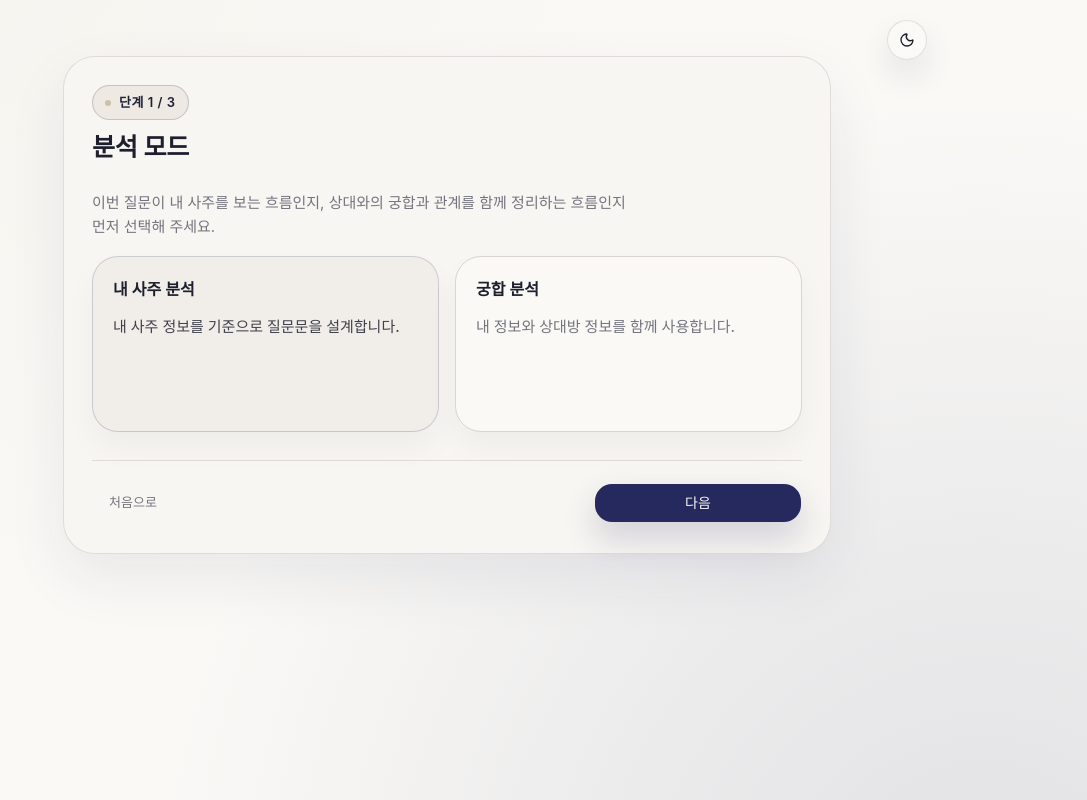
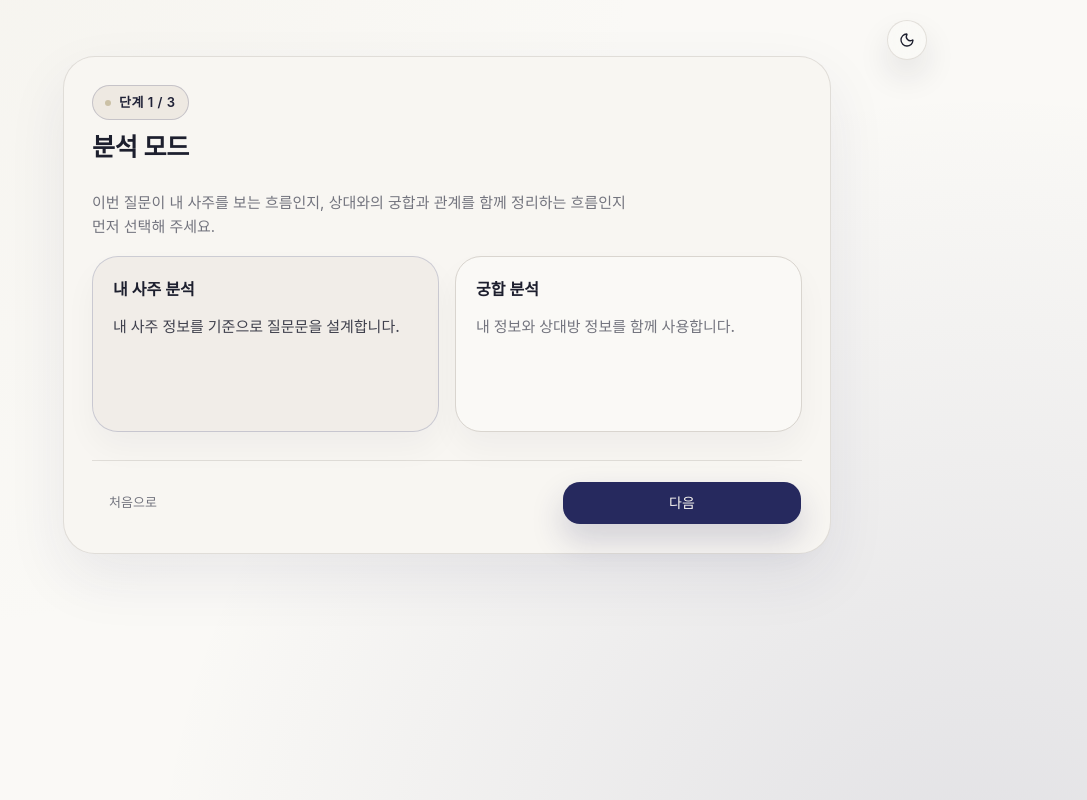
Before and after one commit to song-chaeyoung/SajuPrompt, a Next.js app: page /mode in a window 1280 px wide. Shown: the whole page, without its empty margins (193-1280 px from the left). Built offline with nearby package versions, Linux system fonts and the light colour scheme; a web font is replaced by a local one.

Commit message:
style: CTA 크기 통일

```diff
--- a/widgets/saju-question-form/ui/saju-question-form.tsx
+++ b/widgets/saju-question-form/ui/saju-question-form.tsx
@@ -45,6 +45,7 @@ export function SajuQuestionForm() {
   const desktopPrimaryAction = (
     <Button
       type="button"
+      size="lg"
       onClick={handleGenerate}
       disabled={isTransitioningToResult}
       className="w-full rounded-[1.125rem] shadow-[0_16px_32px_color-mix(in_oklch,var(--primary)_18%,transparent)]"
@@ -56,6 +57,7 @@ export function SajuQuestionForm() {
   const mobilePrimaryAction = (
     <Button
       type="button"
+      size="lg"
       onClick={handleGenerate}
       disabled={isTransitioningToResult}
       className="w-full rounded-[1.125rem] shadow-[0_16px_32px_color-mix(in_oklch,var(--primary)_18%,transparent)]"
--- a/widgets/saju-question-mode/ui/saju-question-mode.tsx
+++ b/widgets/saju-question-mode/ui/saju-question-mode.tsx
@@ -24,6 +24,7 @@ export function SajuQuestionMode() {
   const desktopPrimaryAction = (
     <Button
       type="button"
+      size="lg"
       onClick={handleNext}
       className="w-full rounded-[1.125rem] shadow-[0_16px_32px_color-mix(in_oklch,var(--primary)_18%,transparent)]"
     >
@@ -34,6 +35,7 @@ export function SajuQuestionMode() {
   const mobilePrimaryAction = (
     <Button
       type="button"
+      size="lg"
       onClick={handleNext}
       className="w-full rounded-[1.125rem] shadow-[0_16px_32px_color-mix(in_oklch,var(--primary)_18%,transparent)]"
     >
--- a/widgets/saju-question-result/ui/saju-question-result.tsx
+++ b/widgets/saju-question-result/ui/saju-question-result.tsx
@@ -109,6 +109,7 @@ export function SajuQuestionResult() {
   const desktopPrimaryAction = (
     <Button
       type="button"
+      size="lg"
       onClick={handleCopyQuestion}
       className="w-full rounded-[1.125rem] shadow-[0_16px_32px_color-mix(in_oklch,var(--primary)_18%,transparent)]"
     >
@@ -119,6 +120,7 @@ export function SajuQuestionResult() {
   const mobilePrimaryAction = (
     <Button
       type="button"
+      size="lg"
       onClick={handleCopyQuestion}
       className="w-full rounded-[1.125rem] shadow-[0_16px_32px_color-mix(in_oklch,var(--primary)_18%,transparent)]"
     >
--- a/widgets/saju-question-step-shell/ui/saju-question-step-shell.tsx
+++ b/widgets/saju-question-step-shell/ui/saju-question-step-shell.tsx
@@ -84,7 +84,7 @@ export function SajuQuestionStepShell({
                   ) : null}
 
                   {desktopPrimaryAction ? (
-                    <div className="w-full sm:w-auto sm:min-w-[13rem]">
+                    <div className="w-full sm:w-auto sm:min-w-[15rem]">
                       {desktopPrimaryAction}
                     </div>
                   ) : null}
```
